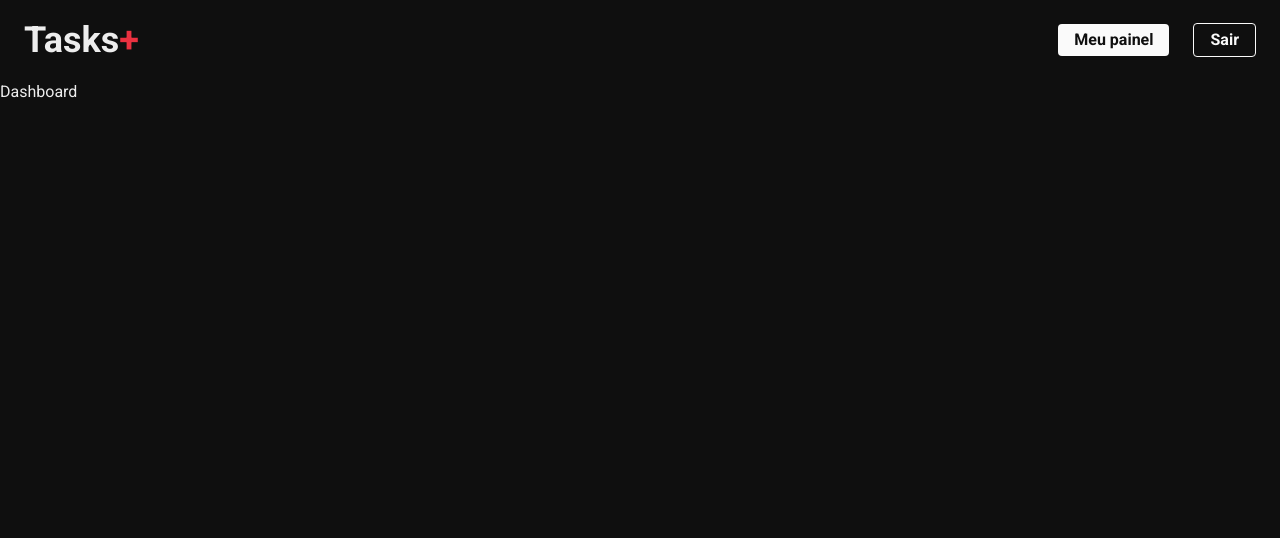
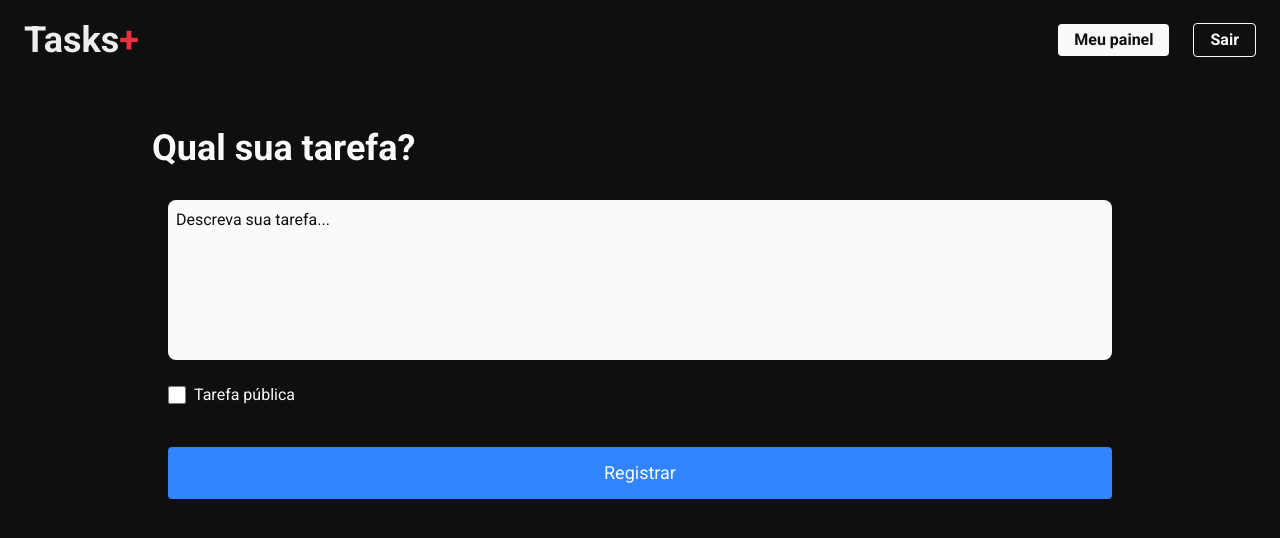
Before and after one commit to kaynanldev-f/moreTasks, a Next.js app: page /dashboard in a window 1280 px wide. Shown: the top 538 px of the page. Built offline with nearby package versions, Linux system fonts and the light colour scheme; no server answers; sample sign-in values are in the browser's storage.

Commit message:
style: structure and styling of the textarea component

```diff
--- /dev/null
+++ b/src/app/components/TextArea/index.tsx
@@ -0,0 +1,10 @@
+export default function TextArea({
+  ...rest
+}: React.TextareaHTMLAttributes<HTMLTextAreaElement>) {
+  return (
+    <textarea
+      className="resize-none h-[160px] rounded-lg outline-none p-2 bg-[#fafafa] text-background w-full placeholder:text-background"
+      {...rest}
+    ></textarea>
+  );
+}
--- a/src/app/dashboard/page.tsx
+++ b/src/app/dashboard/page.tsx
@@ -1,6 +1,7 @@
 import { getServerSession } from "next-auth";
 import { authOptions } from "../../app/lib/auth";
 import { redirect } from "next/navigation";
+import TextArea from "../components/TextArea";
 export default async function Dashboard() {
   const session = await getServerSession(authOptions);
 
@@ -8,8 +9,32 @@ export default async function Dashboard() {
     redirect("/");
   }
   return (
-    <>
-      <h1>Dashboard</h1>
-    </>
+    <div className="w-full flex flex-col items-center justify-between p-6 ">
+      <main className="max-w-5xl w-full flex flex-col p-6">
+        <h1 className="text-[#fafafa] text-4xl font-bold">Qual sua tarefa?</h1>
+        <form action="" className=" max-w-5xl w-full px-4 pb-6 mt-8 rounded-lg">
+          <TextArea placeholder="Descreva sua tarefa..." />
+
+          <div className="flex items-center gap-2 mt-4">
+            <input
+              className="w-4.5 h-4.5 outline-none "
+              type="checkbox"
+              name="taskPublic"
+              id="taskPublic"
+            />
+            <label htmlFor="taskPublic" className="text-[#fafafa]">
+              Tarefa pública
+            </label>
+          </div>
+
+          <button
+            type="submit"
+            className="w-full mt-10 rounded text-[#fafafa] bg-[#3183ff] py-3 text-lg"
+          >
+            Registrar
+          </button>
+        </form>
+      </main>
+    </div>
   );
 }
--- a/src/app/layout.tsx
+++ b/src/app/layout.tsx
@@ -2,7 +2,7 @@ import type { Metadata } from "next";
 import { Roboto } from "next/font/google";
 import "./globals.css";
 import Providers from "./providers";
-import Header from "./components/header/Index";
+import Header from "./components/Header/Index";
 
 const roboto = Roboto({
   variable: "--font-roboto",
```
